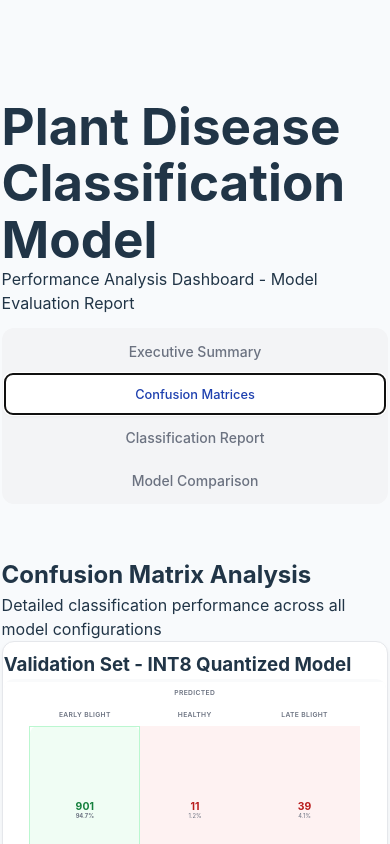
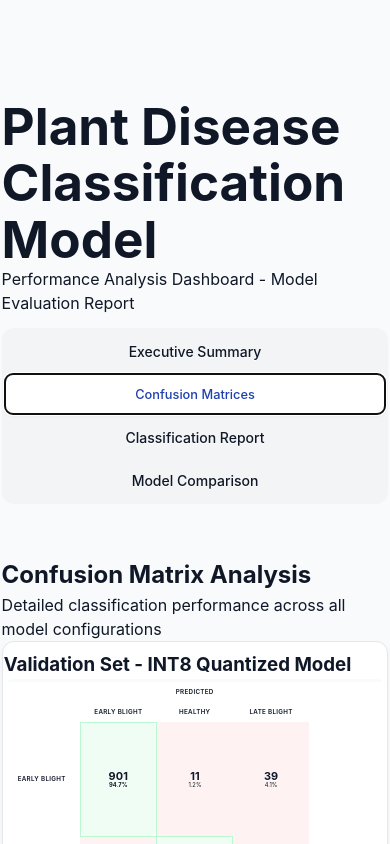
Before and after one commit to prettyglory/ModelEvaluation, a React (Vite) app: page / in a window 390 px wide. Both pictures are taken after a click on the button "Confusion Matrices". Shown: the top 844 px of the page. Built offline with nearby package versions, Linux system fonts and the light colour scheme.

Commit message:
Your commit message

```diff
--- a/src/components/ModelEvaluationDashboard.css
+++ b/src/components/ModelEvaluationDashboard.css
@@ -22,15 +22,23 @@
     padding-top: 90px;
   }
 }
-@media (min-width: 481px) and (max-width: 640px) {
-  .min-h-screen {
-    padding-top: 100px;
+
+/* Enhance text color for mobile for visibility */
+@media (max-width: 640px) {
+  body, .min-h-screen, .max-w-7xl,
+  header .text-center h1,
+  header .text-center p,
+  .text-gray-900, .text-gray-800, .text-gray-600,
+  .bg-green-50.text-green-800, .bg-red-50.text-red-700, .bg-gray-50.text-gray-500,
+  .writing-mode-vertical,
+  table.w-full th, table.w-full td
+  {
+    color: #101828 !important;
+    text-shadow: 0 1px 0 #fff, 0 0px 1px #0001;
   }
-}
-@media (min-width: 641px) and (max-width: 768px) {
-  .min-h-screen {
-    padding-top: 105px;
-  }
+  .bg-green-50.text-green-800 { color: #0d5727 !important; }
+  .bg-red-50.text-red-700 { color: #a40000 !important; }
+  .bg-gray-50.text-gray-500 { color: #444950 !important; }
 }
 
 /* Header */
@@ -243,14 +251,14 @@ nav button.bg-white:focus {
   }
 }
 
-/* Confusion Matrix - Square, Compact, Fit-Width Layout */
+/* Confusion Matrix - Responsive, Centered, Fitting */
 .confusion-matrix-table-wrapper,
 .bg-white.p-6.rounded-lg.shadow-sm.border.border-gray-200 .overflow-x-auto {
   width: 100%;
-  max-width: 320px;
+  max-width: 370px;
   margin-left: auto;
   margin-right: auto;
-  overflow-x: hidden;
+  overflow-x: auto;
   overflow-y: auto;
   background: #f9fafb;
   border-radius: 0.6rem;
@@ -261,30 +269,22 @@ nav button.bg-white:focus {
   align-items: center;
   scrollbar-width: thin;
   scrollbar-color: transparent transparent;
+  min-height: 1px;
 }
 
-/* Transparent, subtle scrollbars for Chrome, Edge, Safari */
-.confusion-matrix-table-wrapper::-webkit-scrollbar,
-.bg-white.p-6.rounded-lg.shadow-sm.border.border-gray-200 .overflow-x-auto::-webkit-scrollbar {
-  height: 6px;
-  width: 6px;
-  background: transparent;
-}
-.confusion-matrix-table-wrapper::-webkit-scrollbar-thumb,
-.bg-white.p-6.rounded-lg.shadow-sm.border.border-gray-200 .overflow-x-auto::-webkit-scrollbar-thumb {
-  background: transparent;
-  border-radius: 3px;
-}
-.confusion-matrix-table-wrapper::-webkit-scrollbar-track,
-.bg-white.p-6.rounded-lg.shadow-sm.border.border-gray-200 .overflow-x-auto::-webkit-scrollbar-track {
-  background: transparent;
-  border-radius: 3px;
-}
-
-@media (max-width: 400px) {
+@media (max-width: 900px) {
   .confusion-matrix-table-wrapper,
   .bg-white.p-6.rounded-lg.shadow-sm.border.border-gray-200 .overflow-x-auto {
     max-width: 98vw;
+    min-width: 0;
+  }
+}
+@media (max-width: 640px) {
+  .confusion-matrix-table-wrapper,
+  .bg-white.p-6.rounded-lg.shadow-sm.border.border-gray-200 .overflow-x-auto {
+    max-width: 99vw;
+    min-width: 0;
+    margin-bottom: 0.4rem;
     padding: 0;
   }
 }
@@ -316,26 +316,34 @@ table.w-full.border-collapse td {
   min-height: 38px;
 }
 
-@media (max-width: 430px) {
+@media (max-width: 480px) {
   table.w-full.border-collapse {
-    font-size: 0.54rem;
+    font-size: 0.55rem;
+    min-width: 210px;
   }
   table.w-full.border-collapse th,
   table.w-full.border-collapse td {
-    font-size: 0.42rem;
-    padding: 0.06rem 0.01rem;
-    max-width: 22px;
-    min-width: 22px;
-    min-height: 22px;
-    height: 22px;
+    font-size: 0.39rem;
+    padding: 0.035rem 0.01rem;
+    max-width: 18vw;
+    min-width: 18vw;
+    min-height: 20px;
+    height: 20px;
+  }
+  .confusion-matrix-table-wrapper,
+  .bg-white.p-6.rounded-lg.shadow-sm.border.border-gray-200 .overflow-x-auto {
+    max-width: 99vw;
+    min-width: 0;
+    margin-bottom: 0.2rem;
   }
 }
 
 table.w-full.border-collapse td .text-base.font-medium {
-  font-size: 0.65rem;
+  font-size: 0.68rem;
   font-weight: 700;
   line-height: 1.01;
   letter-spacing: 0.01em;
+  color: #101828;
 }
 
 .writing-mode-vertical {
@@ -345,6 +353,7 @@ table.w-full.border-collapse td .text-base.font-medium {
   font-size: 0.4rem;
   font-weight: 600;
   letter-spacing: 0.005em;
+  color: #101828;
 }
 
 .bg-green-50.text-green-800 {
@@ -366,6 +375,18 @@ table.w-full.border-collapse td .text-base.font-medium {
   margin-top: 0.01rem;
 }
 
+@media (max-width: 480px) {
+  .bg-green-50.text-green-800,
+  .bg-red-50.text-red-700,
+  .bg-gray-50.text-gray-500,
+  .writing-mode-vertical,
+  .text-xs.text-gray-600
+  {
+    color: #101828 !important;
+    text-shadow: 0 1px 0 #fff, 0 0px 1px #0001;
+  }
+}
+
 /* Section headers and content */
 .text-xl.font-semibold.text-gray-900 {
   font-size: 1.5rem;
@@ -377,6 +398,12 @@ table.w-full.border-collapse td .text-base.font-medium {
   font-size: 0.875rem;
   color: #6b7280;
   line-height: 1.5;
+}
+@media (max-width: 480px) {
+  .text-xl.font-semibold.text-gray-900,
+  .text-sm.text-gray-600 {
+    color: #101828 !important;
+  }
 }
 
 /* Space utilities */
@@ -421,6 +448,11 @@ table.w-full tbody td.text-gray-500 {
     min-width: 480px;
   }
 }
+@media (max-width: 480px) {
+  table.w-full th, table.w-full tbody td {
+    color: #101828 !important;
+  }
+}
 
 /* Recommendations cards */
 .bg-green-50 {
@@ -437,6 +469,12 @@ table.w-full tbody td.text-gray-500 {
 .text-blue-800 { color: #1e40af; }
 .text-green-700 { color: #16a34a; }
 .text-blue-700 { color: #2563eb; }
+
+@media (max-width: 480px) {
+  .text-green-800, .text-blue-800, .text-green-700, .text-blue-700 {
+    color: #101828 !important;
+  }
+}
 
 /* Charts (Recharts) - Responsive */
 .recharts-cartesian-grid line {
--- a/src/components/ModelEvaluationDashboard.tsx
+++ b/src/components/ModelEvaluationDashboard.tsx
@@ -28,7 +28,6 @@ function useTickFontSize() {
 
 // Responsive Y-axis domain
 function useYAxisDomain(type: 'main' | 'class') {
-  // On mobile, use a lower min for spread, else use [90, 100]
   if (typeof window !== 'undefined' && window.innerWidth <= 480) {
     return type === 'main' ? [85, 100] : [80, 100];
   }
@@ -214,9 +213,9 @@ const ModelEvaluationDashboard = () => {
     const rowSums = matrix.map((row) => row.reduce((a: number, b: number) => a + b, 0));
 
     return (
-      <div className="bg-white p-6 rounded-lg shadow-sm border border-gray-200" style={{ width: "100%" }}>
+      <div className="bg-white p-6 rounded-lg shadow-sm border border-gray-200" style={{ width: "100%", maxWidth: 480, margin: "0 auto" }}>
         <h3 className="text-lg font-semibold text-gray-800 mb-6 text-center">{title}</h3>
-        <div className="overflow-x-auto">
+        <div className="confusion-matrix-table-wrapper">
           <table className="w-full border-collapse">
             <thead>
               <tr>
@@ -271,7 +270,7 @@ const ModelEvaluationDashboard = () => {
             </tbody>
           </table>
         </div>
-        <div className="mt-4 text-sm text-gray-600">
+        <div className="mt-4 text-sm text-gray-600 text-center">
           <p>Total samples: {total.toLocaleString()}</p>
           <p>Overall accuracy: {((matrix[0][0] + matrix[1][1] + matrix[2][2]) / total * 100).toFixed(2)}%</p>
         </div>
@@ -425,7 +424,7 @@ const ModelEvaluationDashboard = () => {
             <div className="grid grid-cols-1 xl:grid-cols-2 gap-8">
               <ConfusionMatrix matrix={data.test.float32.confusion_matrix} title="Test Set - FP32 Model" classes={classNames} />
               <div className="bg-white p-6 rounded-lg shadow-sm border border-gray-200" style={{ width: "100%" }}>
-                <h3 className="text-lg font-semibold text-gray-800 mb-4">Analysis Summary</h3>
+                <h3 className="text-lg font-semibold text-gray-900 mb-4">Analysis Summary</h3>
                 <div className="space-y-4 text-sm text-gray-600">
                   <div>
                     <h4 className="font-medium text-gray-800">Strong Diagonal Performance</h4>
```
